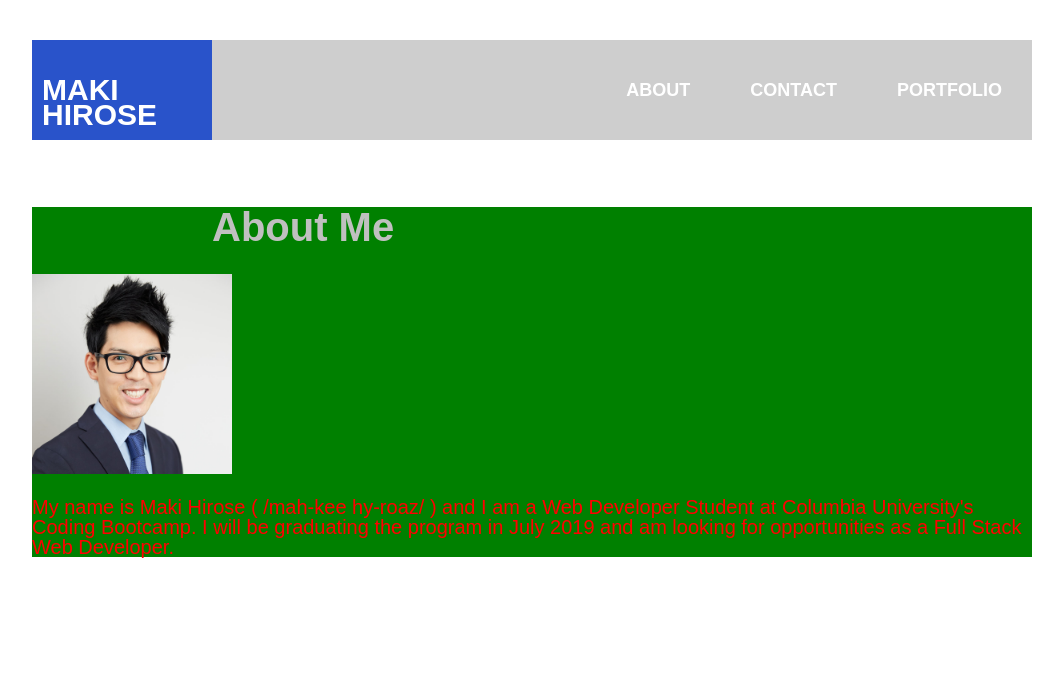
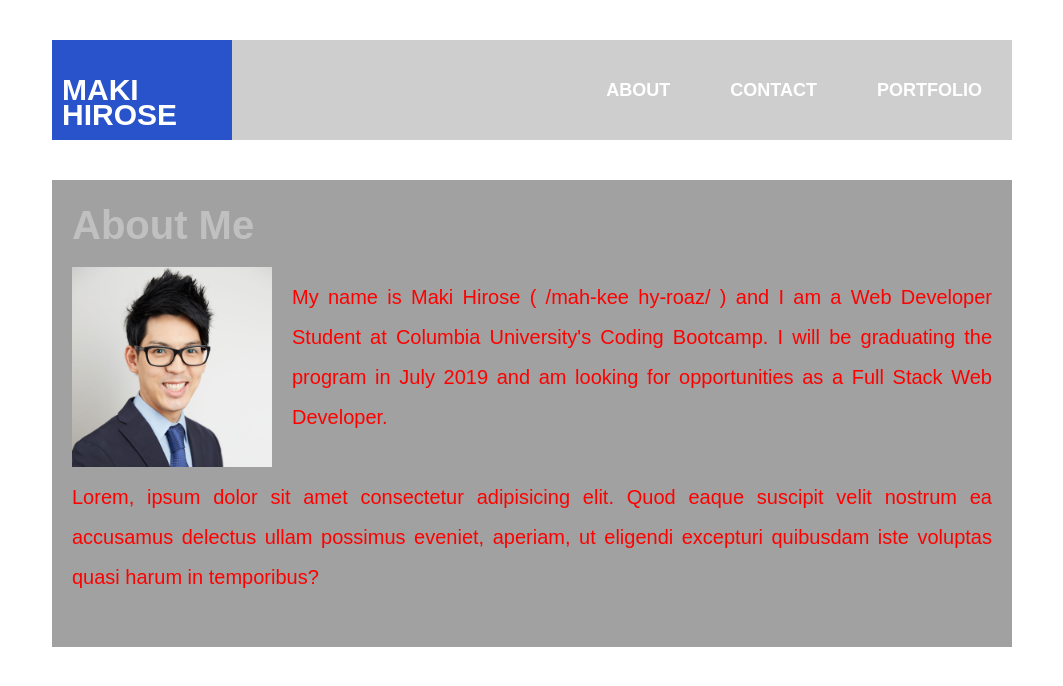
Before and after one commit to makicoding/Basic-Portfolio, a plain HTML site: page index.html in a window 1280 px wide. Shown: the whole page, without its empty margins (108-1171 px from the left). Drawn offline with Linux system fonts and the light colour scheme.

Commit message:
191114 10:03am Commit

```diff
--- a/assets/css/style.css
+++ b/assets/css/style.css
@@ -9,7 +9,7 @@ body {
 /* CONTAINER FOR MENU BAR AND LOGO */
 
 .containerMenuBarAndLogo {
-    max-width: 1000px;
+    max-width: 960px;
     margin: auto;
     padding: 40px;
     line-height: 1;
@@ -30,7 +30,7 @@ li {
     float: right;
 }
 
-li a {
+li a{
     display: block;
     color: white;
     font-family: Arial, Helvetica, sans-serif;
@@ -82,16 +82,13 @@ li a:hover {
 }
 
 /* ---------------------------------------- */
-/* ABOUT ME BOX */
+/* ABOUT ME OUTER CONTAINER */
 
-.aboutMeBox {
-    max-width: 1000px;
-    margin: auto;
-    padding: -20px;
-    line-height: 1;
-    background-color: green;
-
-
+.aboutMeOuterContainer {
+    max-width: 960px;
+    margin: -27px auto;
+    line-height: 2;
+    background-color: #a1a1a1;
 }
 
 .aboutMeTitle {
@@ -99,11 +96,25 @@ li a:hover {
     font-family: Arial, Helvetica, sans-serif;
     font-weight: 700;
     font-size: 40px;
+    position: relative;
+    top: 5px;
+    left: -160px;
+}
+
+/* ---------------------------------------- */
+/* ABOUT ME INNER CONTAINER */
+
+.aboutMeInnerContainer {
+    padding: 0px 20px 0px 20px;
 }
 
 .profilePicture {
     height: 200px;
     width: 200px;
+    position: relative;
+    top: -20px;
+    float: left;
+    margin: 0px 20px 0px 0px;
 }
 
 .bioText {
@@ -111,4 +122,9 @@ li a:hover {
     font-family: Arial, Helvetica, sans-serif;
     font-weight: 100;
     font-size: 20px;
+    text-align: justify;
+    position: relative;
+    top: -10px;
+    padding: 0px 0px 40px 0px;
+
 }
--- a/index.html
+++ b/index.html
@@ -33,11 +33,20 @@
 
             </div>
 
-            <!--This is the About Me Box-->
-            <div class=aboutMeBox>
+            <!--This is the About Me Outer Container-->
+            <div class=aboutMeOuterContainer>
                 <h1 class="aboutMeTitle">About Me</h1>
-                <img class="profilePicture" src="assets/images/1000px_181012_MH_03_0005_HIRES1_sRGB.jpg" alt="Profile Picture">
-                <p class="bioText">My name is Maki Hirose ( /mah-kee hy-roaz/ ) and I am a Web Developer Student at Columbia University's Coding Bootcamp. I will be graduating the program in July 2019 and am looking for opportunities as a Full Stack Web Developer.</p>
+
+                    <!--This is the About Me Inner Container-->
+                    <div class=aboutMeInnerContainer>
+
+                        <img class="profilePicture" src="assets/images/1000px_181012_MH_03_0005_HIRES1_sRGB.jpg" alt="Profile Picture">
+
+                        <p class="bioText">My name is Maki Hirose ( /mah-kee hy-roaz/ ) and I am a Web Developer Student at Columbia University's Coding Bootcamp. I will be graduating the program in July 2019 and am looking for opportunities as a Full Stack Web Developer.
+                        <br></br>
+                        Lorem, ipsum dolor sit amet consectetur adipisicing elit. Quod eaque suscipit velit nostrum ea accusamus delectus ullam possimus eveniet, aperiam, ut eligendi excepturi quibusdam iste voluptas quasi harum in temporibus?
+                        </p>
+                </div>
             </div>
 
         </div>
```
